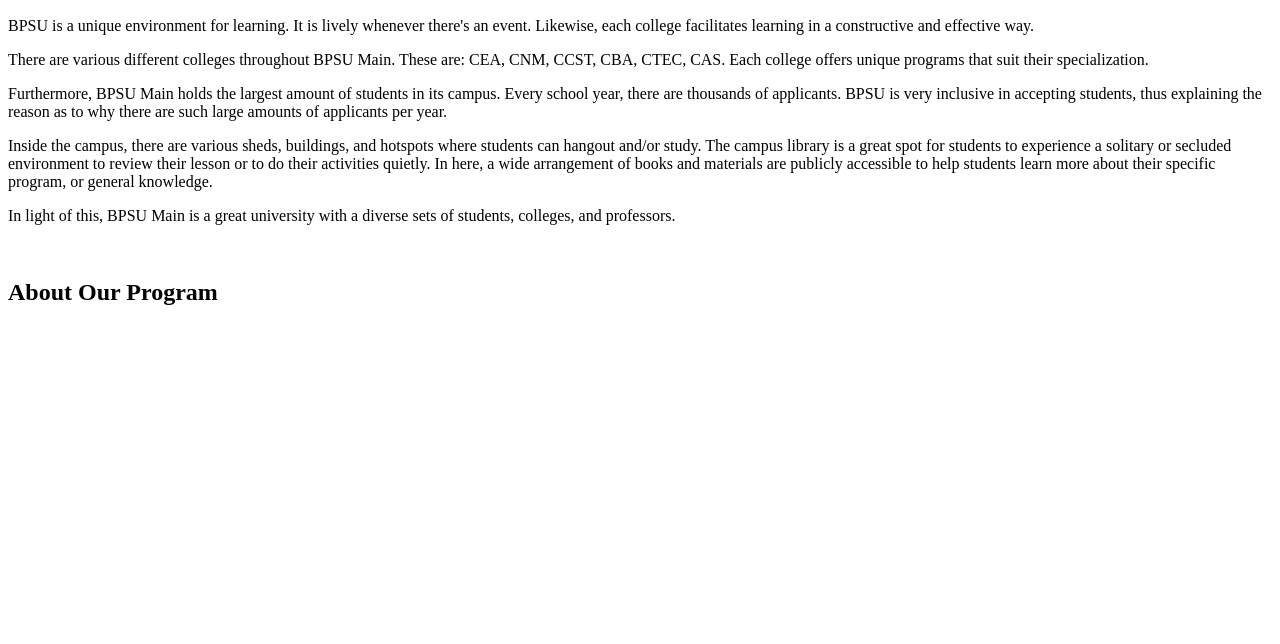
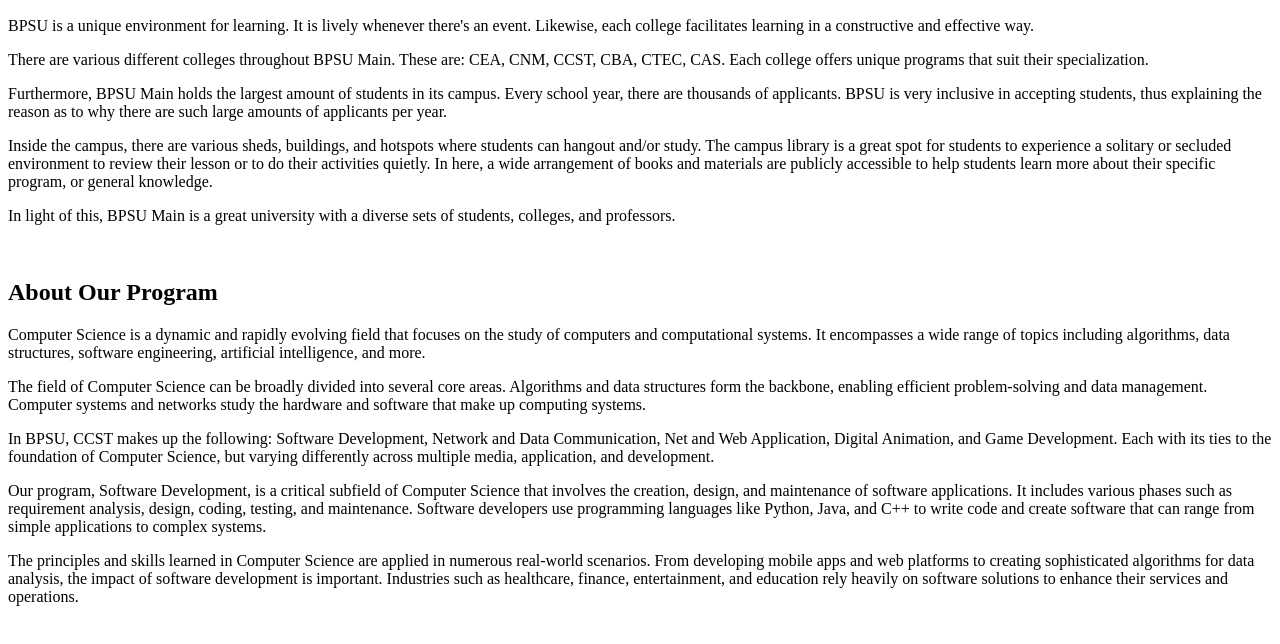
Before and after one commit to Respberri/HTML, a plain HTML site: page university.html in a window 1280 px wide. Shown: the part 110-754 px from the top of the page. Drawn offline with Linux system fonts and the light colour scheme.

Commit message:
Third Commit

```diff
--- a/university.html
+++ b/university.html
@@ -26,8 +26,30 @@
     <p>
         In light of this, BPSU Main is a great university with a diverse sets of students, colleges, and professors.
     </p>
+
     <br />
+
     <h2>About Our Program</h2>
-    <p></p>
+    <p>Computer Science is a dynamic and rapidly evolving field that focuses on the study of computers and computational systems. It encompasses a wide range of topics including
+        algorithms, data structures, software engineering, artificial intelligence, and more.
+    </p>
+    <p>
+        The field of Computer Science can be broadly divided into several core areas. Algorithms and data structures form the backbone, enabling efficient problem-solving and
+        data management. Computer systems and networks study the hardware and software that make up computing systems.
+    </p>
+    <p>
+        In BPSU, CCST makes up the following: Software Development, Network and Data Communication, Net and Web Application, Digital Animation, and Game Development. Each with its
+        ties to the foundation of Computer Science, but varying differently across multiple media, application, and development.
+    </p>
+    <p>
+        Our program, Software Development, is a critical subfield of Computer Science that involves the creation, design, and maintenance of software applications.
+        It includes various phases such as requirement analysis, design, coding, testing, and maintenance. Software developers use programming languages like Python, Java, and C++
+        to write code and create software that can range from simple applications to complex systems.
+    </p>
+    <p>
+        The principles and skills learned in Computer Science are applied in numerous real-world scenarios. From developing mobile apps and web platforms to creating sophisticated
+        algorithms for data analysis, the impact of software development is important. Industries such as healthcare, finance, entertainment, and education rely heavily on
+        software solutions to enhance their services and operations.
+    </p>
 </body>
 </html>
```
Also changed, not shown: index.html (+7 -1 lines), valdecanaskurtc.html (renamed from surnamefimi.html, +1 -1 lines).
